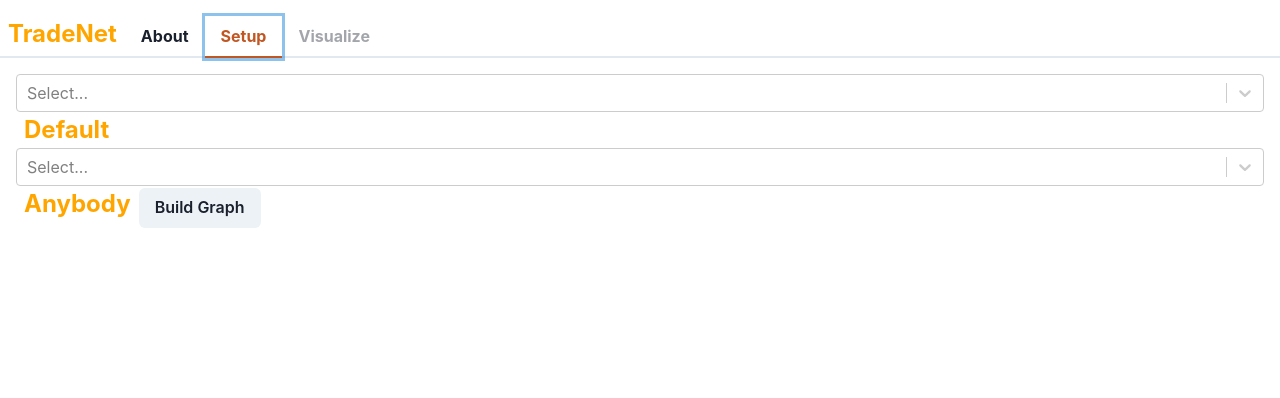
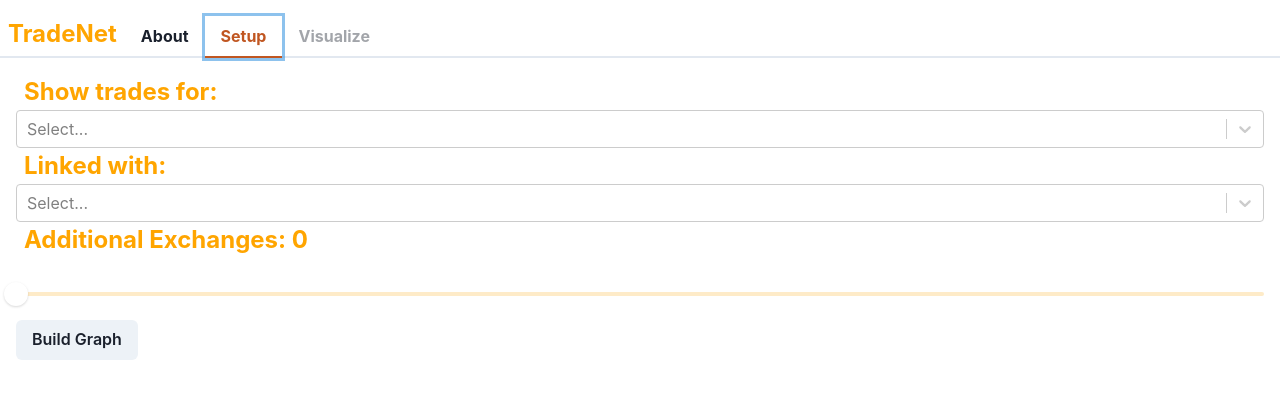
Before and after one commit to aaabuk02/TradeNet, a React (Create React App) app: page / in a window 1280 px wide. Both pictures are taken after a click on the tab "Setup". Shown: the top 398 px of the page. Built offline with nearby package versions, Linux system fonts and the light colour scheme; no server answers.

Commit message:
Add slider input for number of additional trades

```diff
--- a/src/App.js
+++ b/src/App.js
@@ -21,6 +21,7 @@
   const [isTabDisabled, setIsTabDisabled] = useState(true);
   const [edgesData, setEdgesData] = useState([{ Name: "Default", Edges: "0" }]);
   const [nodesData, setNodesData] = useState({ Name: "Default", Edges: "0" });
+  const [sliderValue, setSliderValue] = useState(0);
 
   const [primaryChoice, setPrimaryChoice] = useState({
     value: { Name: "Default", Edges: "0" },
@@ -93,6 +94,8 @@
             setIsTabDisabled,
             isGraphVisible,
             setIsGraphVisible,
+            sliderValue,
+            setSliderValue,
           }}
         >
           <Tabs colorScheme="orange" size="md" pt="1rem">
--- a/src/Tabs/Setup/Setup.js
+++ b/src/Tabs/Setup/Setup.js
@@ -1,5 +1,13 @@
-import { Text, Button } from "@chakra-ui/react";
-import { useContext, useRef } from "react";
+import {
+  Text,
+  Button,
+  Slider,
+  SliderTrack,
+  SliderFilledTrack,
+  SliderThumb,
+  Box,
+} from "@chakra-ui/react";
+import { useContext, useRef} from "react";
 import { DataContext } from "../../App";
 import Select from "react-select";
 
@@ -9,10 +17,11 @@
     nodesData,
     primaryChoice,
     setPrimaryChoice,
-    secondaryChoice,
     setSecondaryChoice,
     setIsTabDisabled,
     setIsGraphVisible,
+    sliderValue,
+    setSliderValue,
   } = useContext(DataContext);
 
   function getRelatedNodes(node) {
@@ -21,9 +30,15 @@
     }
     let res = node.value.Edges.map(function (index) {
       if (edgesData[index].From === node.value.Name) {
-        return { value: { Name: edgesData[index].To }, label: edgesData[index].To };
+        return {
+          value: { Name: edgesData[index].To },
+          label: edgesData[index].To,
+        };
       } else {
-        return { value: { Name: edgesData[index].From }, label: edgesData[index].From };
+        return {
+          value: { Name: edgesData[index].From },
+          label: edgesData[index].From,
+        };
       }
     });
     res.sort((a, b) => (a.value.Name > b.value.Name ? 1 : -1));
@@ -58,9 +73,12 @@
   return (
     <div>
       <div>
+        <Text fontSize="2xl" as="b" pl=".5rem" pr=".5rem" color="orange">
+          Show trades for:
+        </Text>
         <Select options={batchPrimaryOptions()} onChange={primaryCalls} />
         <Text fontSize="2xl" as="b" pl=".5rem" pr=".5rem" color="orange">
-          {primaryChoice?.value?.Name}
+          Linked with:
         </Text>
         <Select
           ref={secondarySelectRef}
@@ -68,8 +86,22 @@
           onChange={(secondaryChoice) => setSecondaryChoice(secondaryChoice)}
         />
         <Text fontSize="2xl" as="b" pl=".5rem" pr=".5rem" color="orange">
-          {secondaryChoice?.value?.Name}
+          Additional Exchanges: {sliderValue}
         </Text>
+        <Box pt={6} pb={2}>
+          <Slider
+            defaultValue={0}
+            min={0}
+            max={10}
+            step={1}
+            onChange={(val) => setSliderValue(val)}
+          >
+            <SliderTrack bg="orange.100">
+              <SliderFilledTrack bg="orange" />
+            </SliderTrack>
+            <SliderThumb boxSize={6} />
+          </Slider>
+        </Box>
         <Button onClick={() => buildGraph()}>Build Graph</Button>
       </div>
     </div>
--- a/src/Tabs/Visualize/Visualize.js
+++ b/src/Tabs/Visualize/Visualize.js
@@ -1,19 +1,19 @@
-import React, { useState, useEffect, useContext, useRef } from "react";
+import React, {useEffect, useContext, useRef } from "react";
 import { DataContext } from "../../App";
 import cytoscape from "cytoscape";
 import fcose from "cytoscape-fcose";
 
 const Visualize = () => {
-  const { primaryChoice, secondaryChoice, edgesData, nodesData } =
+  const { primaryChoice, secondaryChoice, edgesData, nodesData, sliderValue } =
     useContext(DataContext);
-  const [reset, setReset] = useState(true);
-  const [graphData, setGraphData] = useState([{ data: { id: "a" } }]);
+  // const [reset, setReset] = useState(true);
+  // const [graphData, setGraphData] = useState([{ data: { id: "a" } }]);
   const cytoRef = useRef(null);
   cytoscape.use(fcose);
 
   useEffect(() => {
     const buildCyto = (elements) => {
-      let cy = cytoscape({
+       cytoscape({
         container: cytoRef.current,
         elements: elements,
         style: [
@@ -59,7 +59,9 @@
           data: { id: neighbors.Name, label: neighbors.Name },
         });
       }
-      while (queue.length > 0) {
+
+      let layers = 0;
+      while (queue.length > 0 && layers <= sliderValue) {
         let currNode = queue.shift();
         for (let i = 0; i < nodesData[currNode].length; i++) {
           let index = nodesData[currNode][i];
@@ -82,12 +84,16 @@
             });
           }
         }
+        layers += 1;
       }
       return graph;
     };
 
     buildCyto(buildGraph(primaryChoice.value, secondaryChoice.value));
-  }, []);
+  }, [
+    edgesData,
+    nodesData,
+  ]);
 
   return <div ref={cytoRef} style={{ height: "94vh" }}></div>;
 };
```
